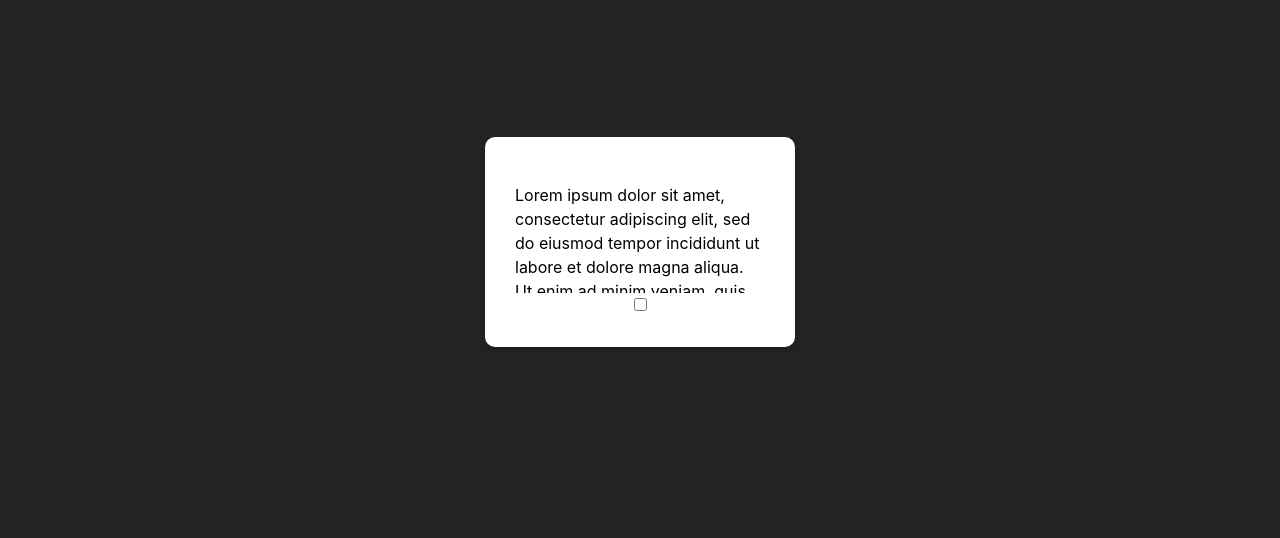
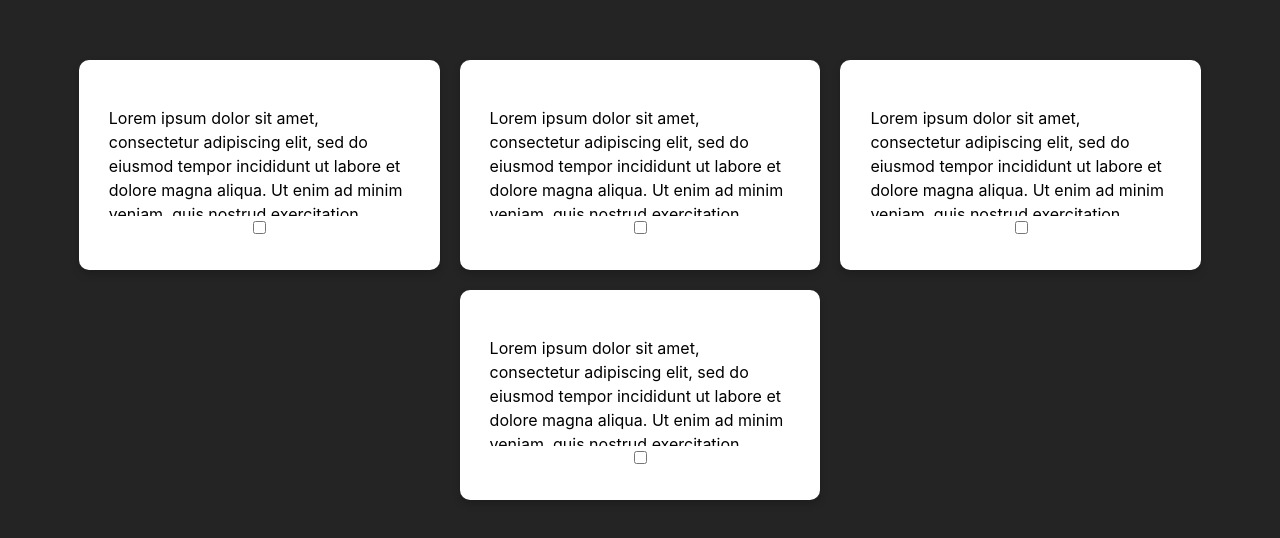
Before and after one commit to PetDios9/typescript-todo, a React (Vite) app: page / in a window 1280 px wide. Shown: the part 158-696 px from the top of the page. Built offline with nearby package versions, Linux system fonts and the light colour scheme.

Commit message:
style: created card container w styles

```diff
--- a/src/App.tsx
+++ b/src/App.tsx
@@ -1,11 +1,11 @@
+import CardContainer from './components/CardContainer'
 import './scss/main.scss'
-import Card from './components/Card'
 
 function App() {
   return (
     <>
       <div>
-        <Card />
+        <CardContainer />
       </div>
     </>
   )
--- /dev/null
+++ b/src/components/CardContainer.tsx
@@ -0,0 +1,14 @@
+import Card from "./ui/Card"
+
+function CardContainer() {
+  return (
+    <div className="card-container">
+        <Card />
+        <Card />
+        <Card />
+        <Card />
+    </div>
+  )
+}
+
+export default CardContainer
--- a/src/scss/main.scss
+++ b/src/scss/main.scss
@@ -24,7 +24,18 @@ body {
     min-width: 320px;
     min-height: 100vh;
     background-color: $dark-mode;
+    padding: 3%;
   }
+
+.card-container {
+    display: flex;
+    flex-wrap: wrap;
+    flex-shrink: 0;
+    justify-content: center;
+    .card {
+        flex-basis:25%;
+    }
+}
 
 button {
     border-radius: 30px;
@@ -38,13 +49,14 @@ button {
     transition: 0.3s;
     background-color: #fff;
     color: #000;
-    width: 250px;
+    min-width: 250px;
     height: 150px;
     display: flex;
     flex-direction: column;
     align-items: center;
     justify-content: center;
     padding: 30px;
+    margin: 10px;
     .text-container {
        overflow: auto;
     }
```
Also changed, not shown: src/components/ui/Button.tsx (renamed from src/components/Button.tsx), src/components/ui/Card.tsx (renamed from src/components/Card.tsx).
